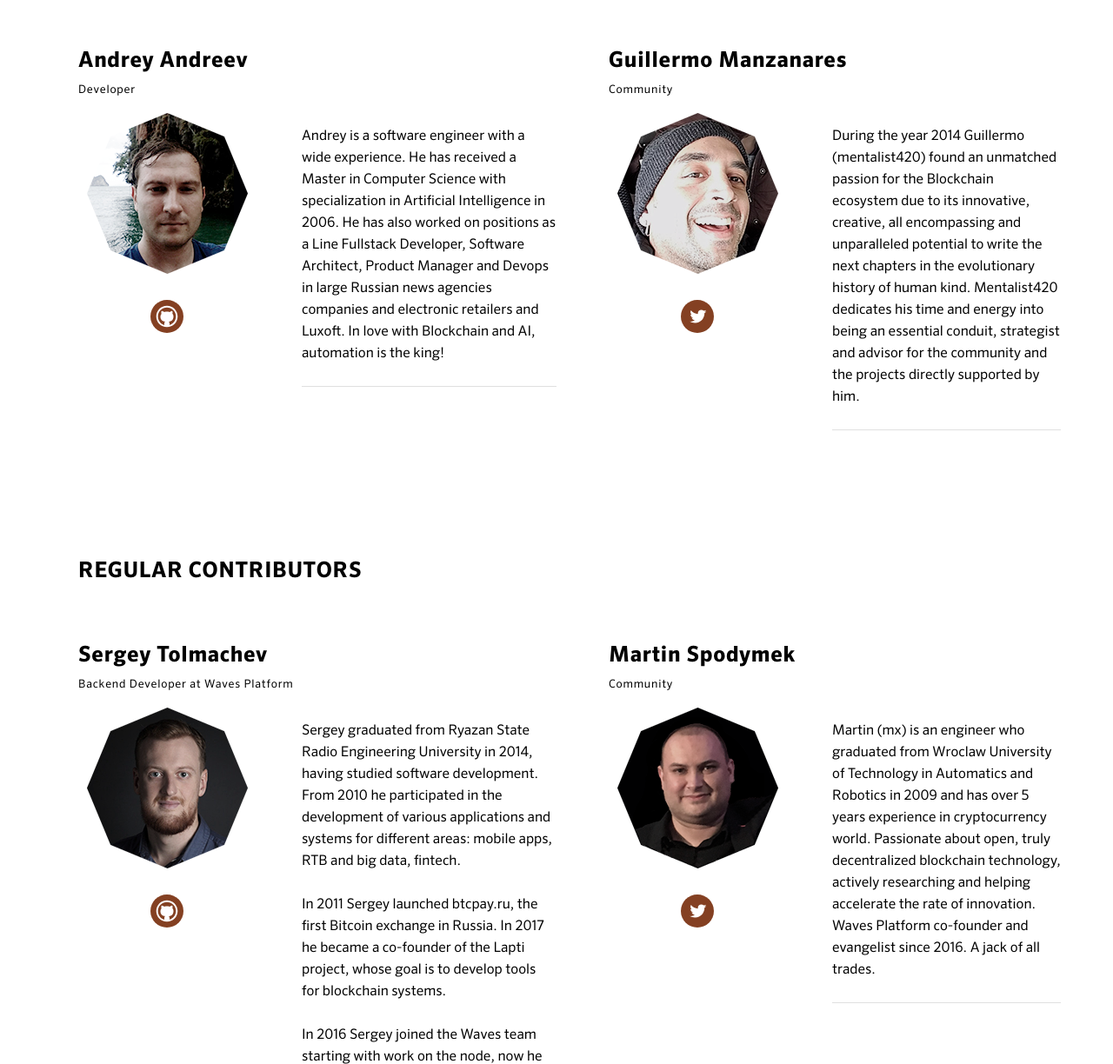
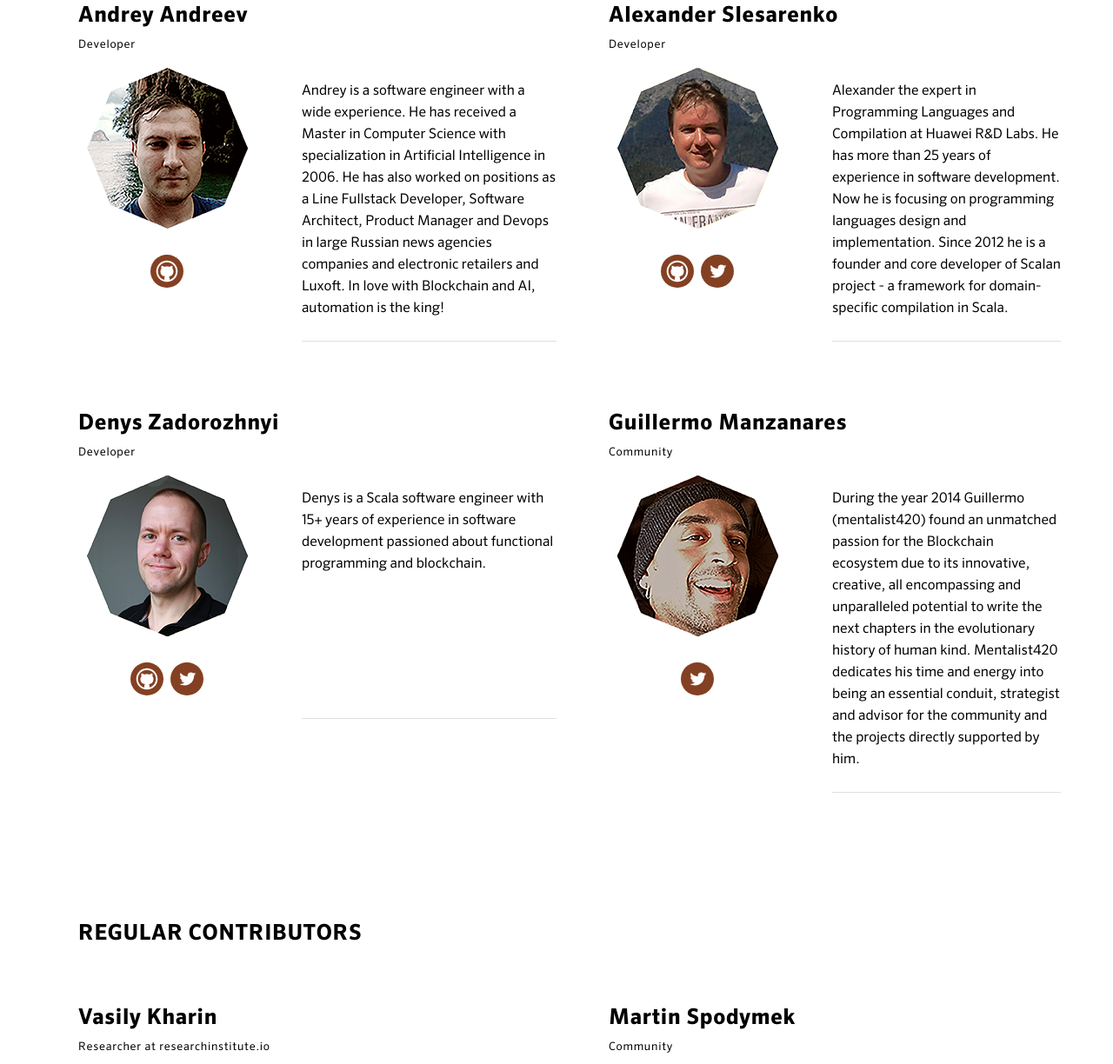
Before and after one commit to ergoplatform/site, a plain HTML site: page team.html in a window 1280 px wide. Shown: the part 1096-2320 px from the top of the page at 87% size. Drawn offline with nearby package versions, Linux system fonts and the light colour scheme.

Commit message:
team section modified

```diff
--- a/team.html
+++ b/team.html
@@ -47,11 +47,11 @@
 			<div class="col-lg-6 team_person">
 				<h2 class="team_name">
 					Alexander Chepurnoy
-					<span class="small">FOUNDER</span>
+					<span class="small">Developer</span>
 				</h2>
 				<div class="row">
 					<div class="team_foto">
-						<img src="img/team/found_1.png" alt="">
+						<img src="img/team/D-5.png" alt="">
 						<div class="team_soc">
 							<a href="https://twitter.com/chepurnoy" target="_blank" title="" class="tw"></a>
 							<a href="https://github.com/kushti" target="_blank" title="" class="cat"></a>
@@ -67,11 +67,11 @@
 			<div class="col-lg-6 team_person">
 				<h2 class="team_name">
 					Dmitry Meshkov
-					<span class="small">FOUNDER</span>
+					<span class="small">Developer</span>
 				</h2>
 				<div class="row">
 					<div class="team_foto">
-						<img src="img/team/found_2.png" alt="">
+						<img src="img/team/D-4.png" alt="">
 						<div class="team_soc">
 							<a href="https://twitter.com/DmitryMeshkov" target="_blank" title="" class="tw"></a>
 							<a href="https://github.com/catena2w" target="_blank" title="" class="cat"></a>
@@ -90,11 +90,11 @@
 			<div class="col-lg-6 team_person">
 				<h2 class="team_name">
 					Aleksei Terekhin
-					<span class="small">Scala Developer</span>
+					<span class="small">Developer</span>
 				</h2>
 				<div class="row">
 					<div class="team_foto">
-						<img src="img/team/developer_2.png" alt="">
+						<img src="img/team/D-8.png" alt="">
 						<div class="team_soc">
 							<a href="https://github.com/daron666" target="_blank" title="" class="cat"></a>
 						</div>
@@ -108,11 +108,11 @@
 			<div class="col-lg-6 team_person">
 				<h2 class="team_name">
 					Mike Aksarin
-					<span class="small">Scala Developer</span>
+					<span class="small">Developer</span>
 				</h2>
 				<div class="row">
 					<div class="team_foto">
-						<img src="img/team/developer_3.png" alt="">
+						<img src="img/team/D-7.png" alt="">
 						<div class="team_soc">
 							<a href="https://github.com/mike-aksarin" target="_blank" title="" class="cat"></a>
 						</div>
@@ -123,6 +123,7 @@
 				</div>
 			</div>
 		</div>
+
 		<div class="row">
 			<div class="col-lg-6 team_person">
 				<h2 class="team_name">
@@ -131,7 +132,7 @@
 				</h2>
 				<div class="row">
 					<div class="team_foto">
-						<img src="img/team/developer_4.png" alt="">
+						<img src="img/team/D-6.png" alt="">
 						<div class="team_soc">
 							<a href="https://github.com/andyceo" target="_blank" title="" class="cat"></a>
 						</div>
@@ -143,12 +144,51 @@
 			</div>
 			<div class="col-lg-6 team_person">
 				<h2 class="team_name">
+					Alexander Slesarenko
+					<span class="small">Developer</span>
+				</h2>
+				<div class="row">
+					<div class="team_foto">
+						<img src="img/team/D-1.png" alt="">
+						<div class="team_soc">
+							<a href="https://github.com/ergomorphic" target="_blank" title="" class="cat"></a>
+							<a href="https://twitter.com/avslesarenko" target="_blank" title="" class="tw"></a>
+						</div>
+					</div>
+					<div class="team_text">
+						<p>Alexander the expert in Programming Languages and Compilation at Huawei R&D Labs. He has more than 25 years of experience in software development. Now he is focusing on programming languages design and implementation. Since 2012 he is a founder and core developer of Scalan project - a framework for domain-specific compilation in Scala.</p>
+					</div>
+				</div>
+			</div>
+		</div>
+
+		<div class="row">
+			<div class="col-lg-6 team_person">
+				<h2 class="team_name">
+					Denys Zadorozhnyi
+					<span class="small">Developer</span>
+				</h2>
+				<div class="row">
+					<div class="team_foto">
+						<img src="img/team/D-3.png" alt="">
+						<div class="team_soc">
+							<a href="https://github.com/greenhat" target="_blank" title="" class="cat"></a>
+							<a href="https://twitter.com/greenden" target="_blank" title="" class="tw"></a>
+						</div>
+					</div>
+					<div class="team_text">
+						<p>Denys is a Scala software engineer with 15+ years of experience in software development passioned about functional programming and blockchain.</p>
+					</div>
+				</div>
+			</div>
+			<div class="col-lg-6 team_person">
+				<h2 class="team_name">
 					Guillermo Manzanares
 					<span class="small">Community</span>
 				</h2>
 				<div class="row">
 					<div class="team_foto">
-						<img src="img/team/community_2.png" alt="">
+						<img src="img/team/D-9.png" alt="">
 						<div class="team_soc">
 							<a href="https://twitter.com/mentalist420" target="_blank" title="" class="tw"></a>
 						</div>
@@ -164,24 +204,18 @@
 		<div class="row">
 			<div class="col-lg-6 team_person">
 				<h2 class="team_name">
-					Sergey Tolmachev
-					<span class="small">Backend Developer at Waves Platform</span>
+					Vasily Kharin
+					<span class="small">Researcher at researchinstitute.io</span>
 				</h2>
 				<div class="row">
 					<div class="team_foto">
-						<img src="img/team/developer_1.png" alt="">
+						<img src="img/team/D-2.png" alt="">
 						<div class="team_soc">
-							<a href="https://github.com/Tolsi" target="_blank" title="" class="cat"></a>
+							<a href="https://github.com/ra3dnr" target="_blank" title="" class="cat"></a>
 						</div>
 					</div>
 					<div class="team_text">
-
-						<p>Sergey graduated from Ryazan State Radio Engineering University in 2014, having studied software development. From 2010 he participated in the development of various applications and systems for different areas: mobile apps, RTB and big data, fintech.</p>
-
-						<p>In 2011 Sergey launched btcpay.ru, the first Bitcoin exchange in Russia. In 2017 he became a co-founder of the Lapti project, whose goal is to develop tools for blockchain systems.</p>
-
-						<p>In 2016 Sergey joined the Waves team starting with work on the node, now he participates in the development and support of integration of Waves products.</p>
-
+						<p>Vasily is PhD in physics. He has 10 years experience working in academic research. Interests: functional programming, cryptography, physics.</p>
 					</div>
 				</div>
 			</div>
@@ -192,9 +226,9 @@
 				</h2>
 				<div class="row">
 					<div class="team_foto">
-						<img src="img/team/community_1.png" alt="">
+						<img src="img/team/D-10.png" alt="">
 						<div class="team_soc">
-							<a href="https://twitter.com/wavesevangelist" target="_blank" title="" class="tw"></a>
+							<a href="https://twitter.com/ergobug" target="_blank" title="" class="tw"></a>
 						</div>
 					</div>
 					<div class="team_text">
```
Also changed, not shown: img/team/D-1.png (added), img/team/D-10.png (added), img/team/D-2.png (added), img/team/D-3.png (added), img/team/D-4.png (added), img/team/D-5.png (added), img/team/D-6.png (added), img/team/D-7.png (added), img/team/D-8.png (added), img/team/D-9.png (added), img/team/community_1.png (deleted), img/team/community_2.png (deleted), img/team/developer_1.png (deleted), img/team/developer_2.png (deleted), 4 more files.
